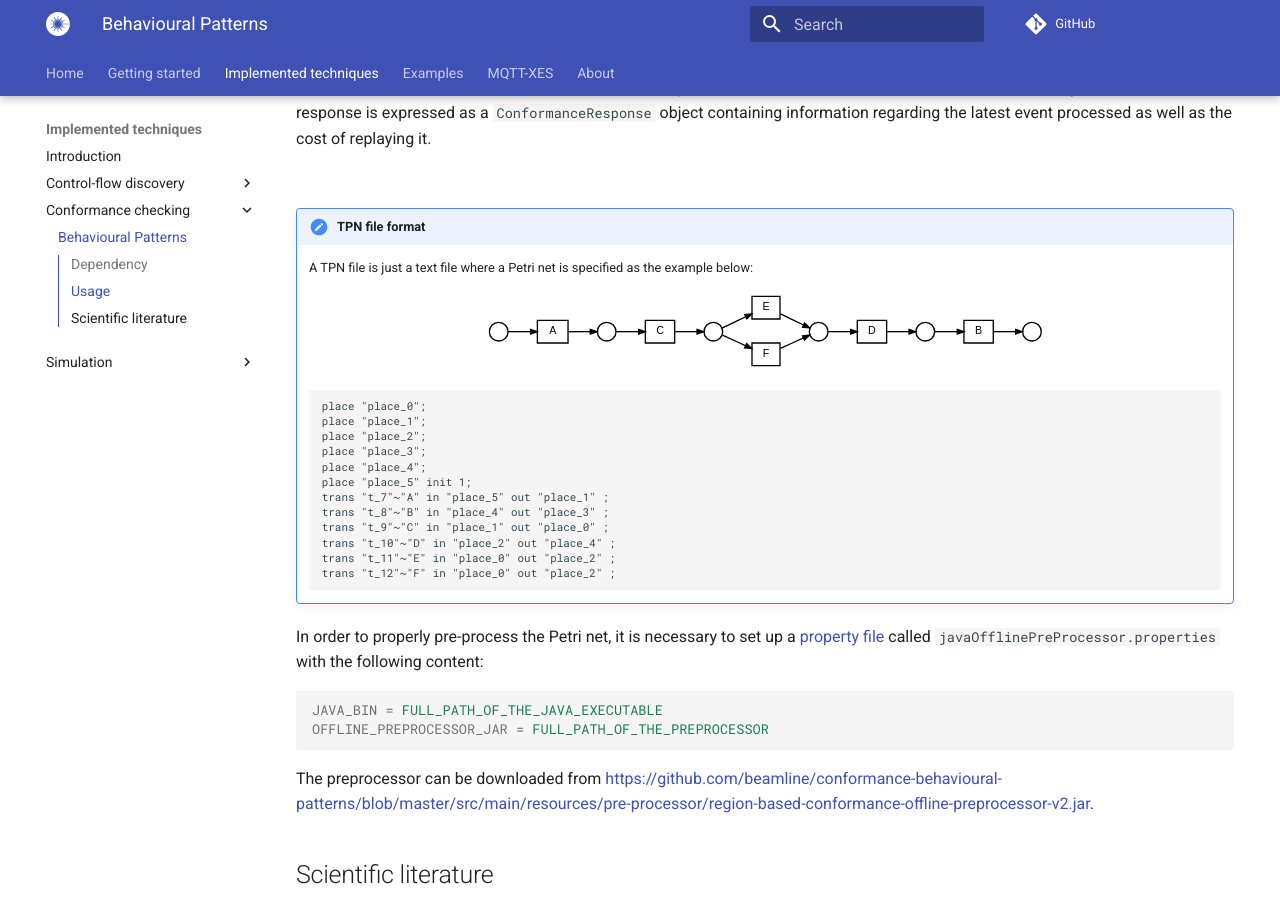
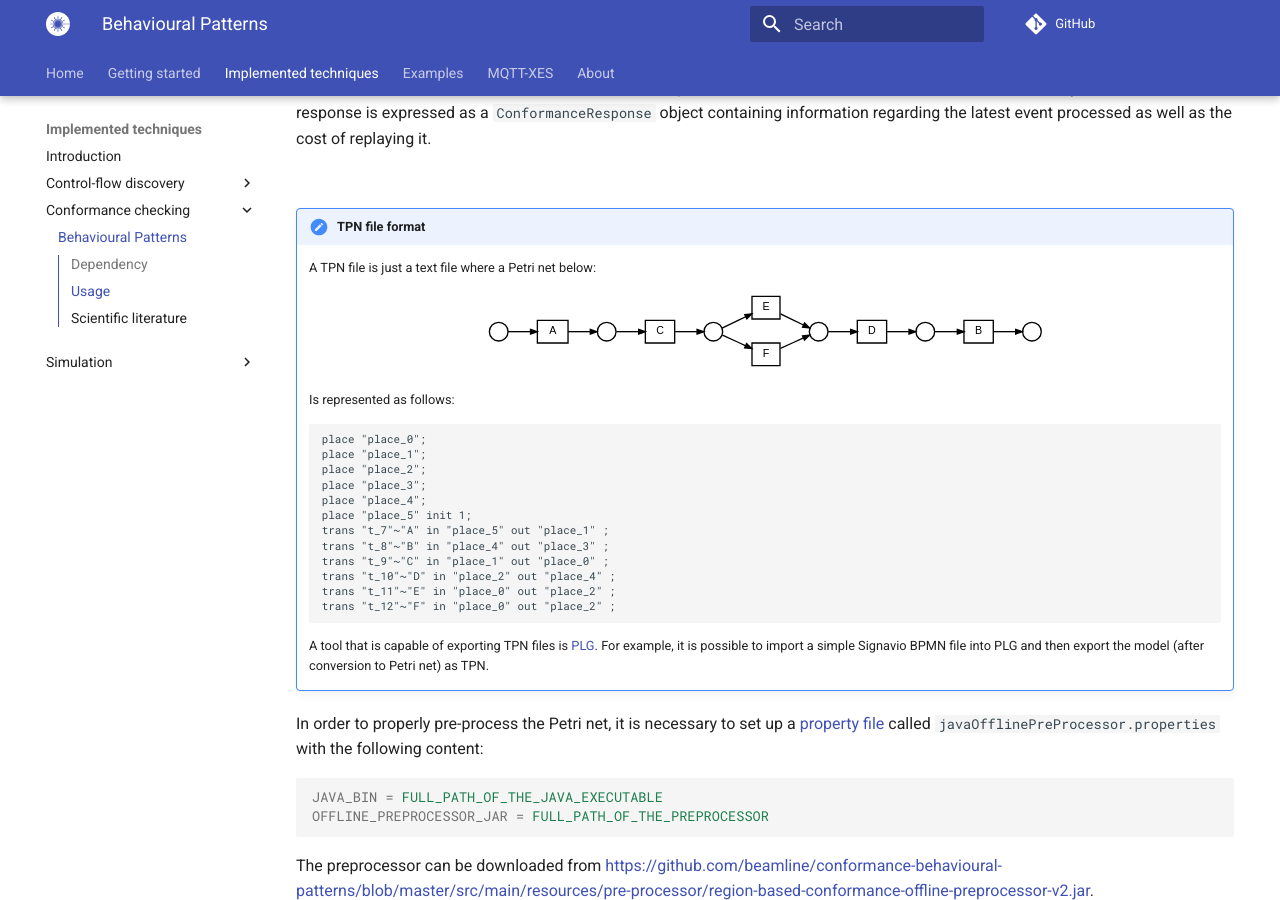
Before and after one commit to beamline/docs, an MkDocs documentation site: the page built from docs/implemented-techniques/conformance-behavioural-patterns.md, in a window 1280 px wide and 900 px high, scrolled down 969 px. Built offline with MkDocs 1.6.1 and Material for MkDocs 9.7.7, drawn with Linux system fonts in a browser that asks for light colours; comment, search, counter and statistics services are not loaded.

Commit message:
Added reference to how to construct a TPN file

````diff
--- a/docs/implemented-techniques/conformance-behavioural-patterns.md
+++ b/docs/implemented-techniques/conformance-behavioural-patterns.md
@@ -46,7 +46,7 @@ graph LR
 </div>
 
 !!! note "TPN file format"
-    A TPN file is just a text file where a Petri net is specified as the example below:
+    A TPN file is just a text file where a Petri net below:
     <figure>
     <svg width="422pt" height="60pt"
      viewBox="0.00 0.00 422.00 60.00" xmlns="http://www.w3.org/2000/svg" xmlns:xlink="http://www.w3.org/1999/xlink">
@@ -170,7 +170,7 @@ graph LR
     </g>
     </svg>
     </figure>
-
+    Is represented as follows:
     ```
     place "place_0";
     place "place_1";
@@ -185,6 +185,7 @@ graph LR
     trans "t_11"~"E" in "place_0" out "place_2" ;
     trans "t_12"~"F" in "place_0" out "place_2" ;
     ```
+    A tool that is capable of exporting TPN files is [PLG](https://github.com/delas/plg). For example, it is possible to import a simple Signavio BPMN file into PLG and then export the model (after conversion to Petri net) as TPN.
 
 In order to properly pre-process the Petri net, it is necessary to set up a [property file](https://en.wikipedia.org/wiki/.properties) called `javaOfflinePreProcessor.properties` with the following content:
 
````
